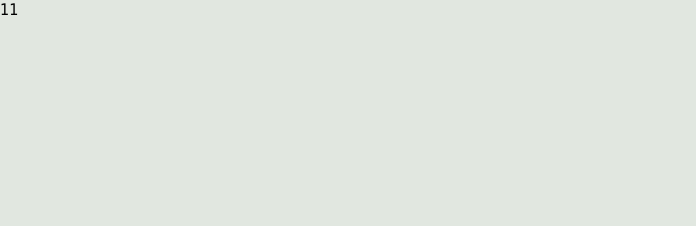
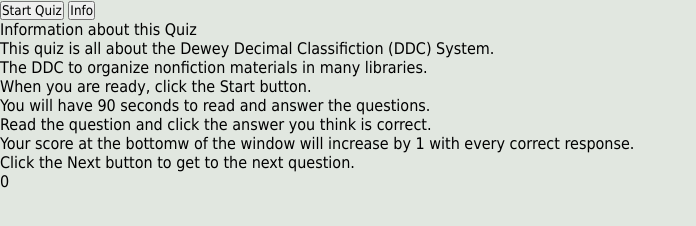
Before and after one commit to nchoin/Interactive-Quiz, a plain HTML site: page index.html in a window 1280 px wide. Shown: the whole page, without its empty margins (0-696 px from the left). Drawn offline with Linux system fonts and the light colour scheme.

Commit message:
updated html with start buttons and and information box that will be set to display and hidden onclick

```diff
--- a/assets/script.js
+++ b/assets/script.js
@@ -1,4 +1,4 @@
-var i = 15;
+var i = 0;
 var timerBox = document.querySelector('.timer');
 
 //code for the timer. Change the var i = whatever I want the timer set to - how many 1 seconds. This connects to the 1000milliseconds below.
--- a/assets/styles.css
+++ b/assets/styles.css
@@ -14,6 +14,7 @@
     --ltblue:#DBF5F0;
     --lemon:#F1DA8E;
     --yellow: #FFF4BD;
+    --green:#C8DF52;
 }
 
 body{
--- a/index.html
+++ b/index.html
@@ -7,7 +7,26 @@
     <link rel="stylesheet" href="./assets/styles.css">
 </head>
 <body>
-    <div class="timer"></div>
+    <!-- start the quiz with a button and offer a button for information-->
+    <header class="start">
+        <button>Start Quiz</button>
+        <button>Info</button>
+    </header>
+
+    <!--Infor box which will display/onclick,-->
+    <section class="info box"></section>
+        <div class="infoTitle">Information about this Quiz</div>
+        <ol class="infoList>
+            <li class="infoRules">This quiz is all about the Dewey Decimal Classifiction (DDC) System. </li>
+            <li class="infoRules">The DDC to organize nonfiction materials in many libraries. </li>
+            <li class="infoRules">When you are ready, click the Start button. </li>
+            <li class="infoRules">You will have 90 seconds to read and answer the questions.</li>
+            <li class="infoRules">Read the question and click the answer you think is correct.</li>
+            <li class="infoRules">Your score at the bottomw of the window will increase by 1 with every correct response.</li>
+            <li class="infoRules">Click the Next button to get to the next question.</li>
+        </ol>
+
+<div class="timer">Display time left</div>
     <script src="./assets/script.js"></script>
 </body>
 </html>
```
